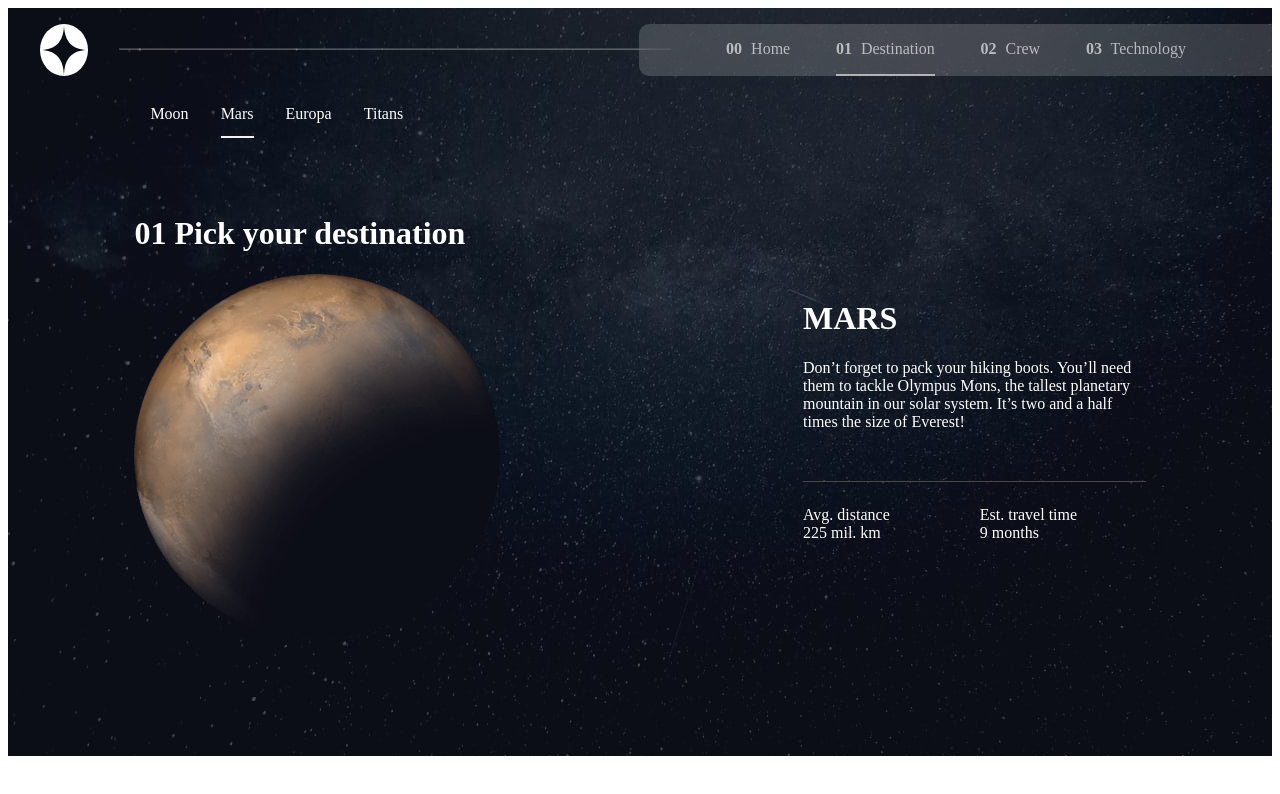
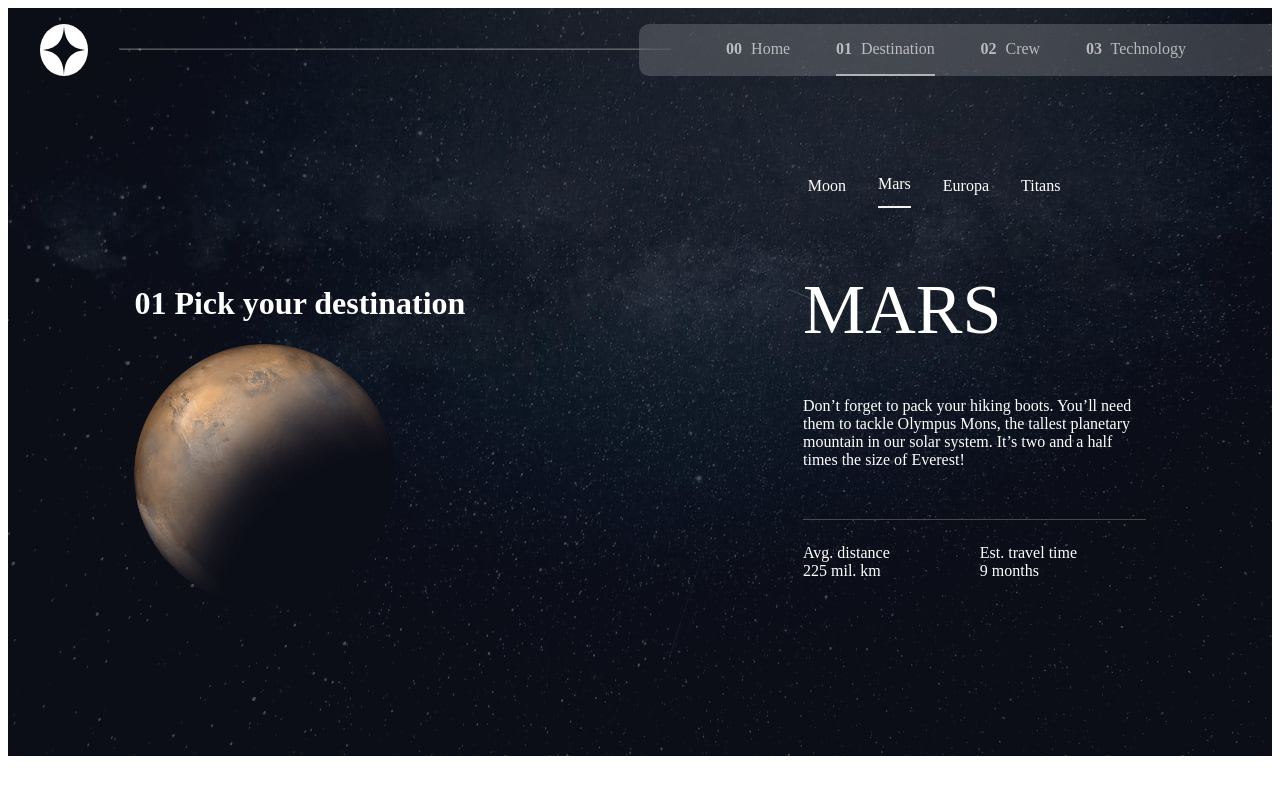
Before and after one commit to cafferti/reactmotive, a React (Vite) app in the folder reactapp2/: page /des in a window 1280 px wide. Shown: the top 794 px of the page. Built offline with nearby package versions, Linux system fonts and the light colour scheme.

Commit message:
debugging nestednavbar and layout

```diff
--- a/reactapp2/src/Marsintro.jsx
+++ b/reactapp2/src/Marsintro.jsx
@@ -4,7 +4,7 @@ const marsintro = () => {
   return (
     <div>
       <h1 className="marslogo"> 01 Pick your destination</h1>
-      <img src={marslogo} alt="" width={"70%"} />
+      <img src={marslogo} alt="" width={"50%"} />
     </div>
   );
 };
--- a/reactapp2/src/index.css
+++ b/reactapp2/src/index.css
@@ -94,7 +94,7 @@ hr{
 }
 
 .part2{
-
+height: fit-content;
 }
 
 .marslogo{
@@ -113,6 +113,9 @@ hr{
   list-style: none;
   width: fit-content;
   justify-content: space-between;
+  align-items: end;
+  margin-left: 65%;
+  padding-top: 70px  ;
 
  }
 .nav ul li{
@@ -136,5 +139,9 @@ hr{
 
 .marsintrocon{
   padding-left: 30%;
-  margin-top: 30%;
+  /* margin-top: 25%; */
 }
+.marsintrocon h1{
+  font-size: 70px;
+  font-weight: lighter;
+}
```
